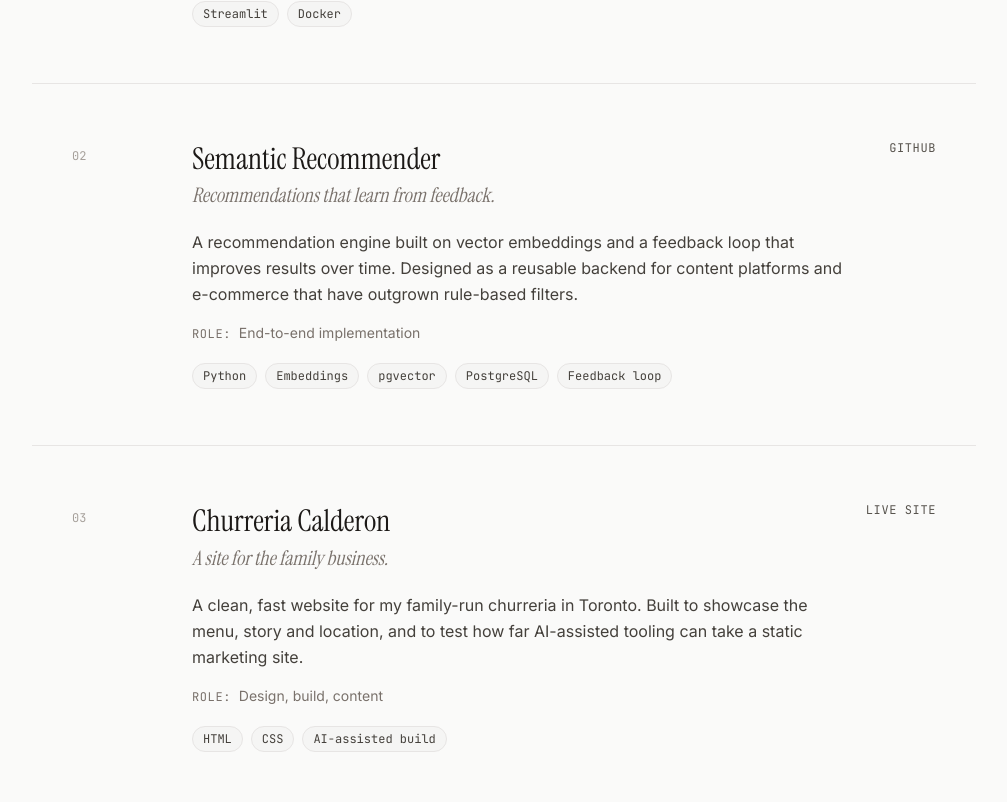
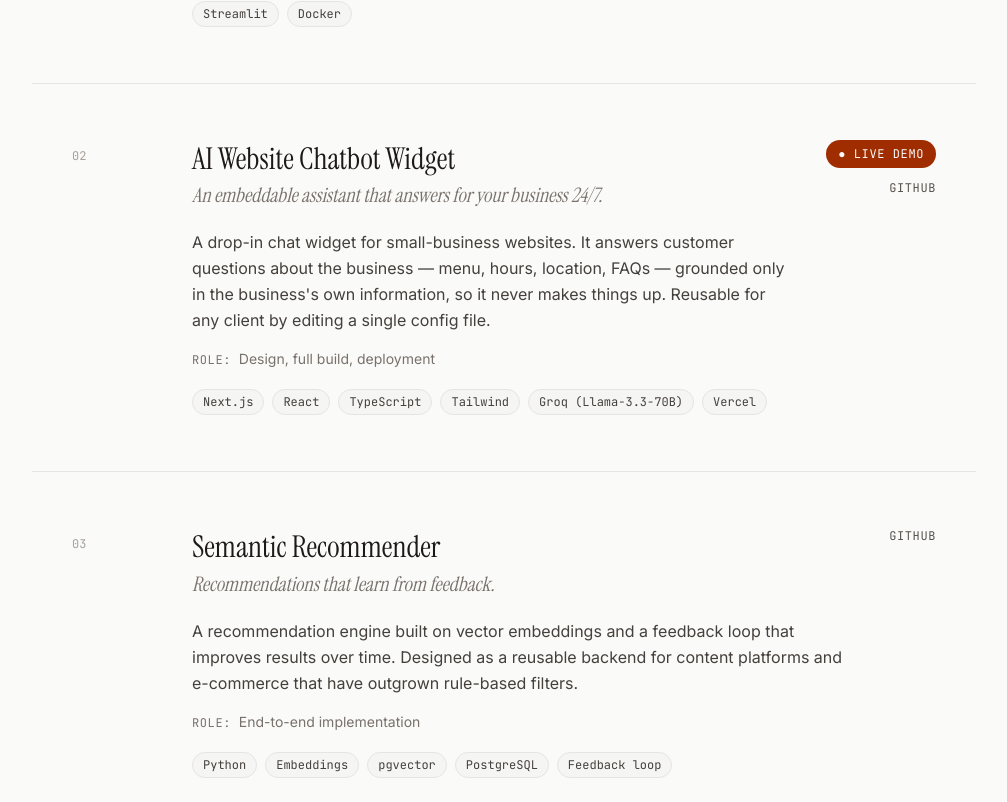
Before and after one commit to pcbeingused333/portfolio, a Next.js app: page / in a window 1280 px wide. Shown: the part 2098-2900 px from the top of the page, without its empty margins (136-1143 px from the left). Built offline with nearby package versions, Linux system fonts and the light colour scheme.

Commit message:
add AI chatbot widget project

```diff
--- a/app/page.tsx
+++ b/app/page.tsx
@@ -10,6 +10,16 @@ const projects = [
     github: "https://github.com/pcbeingused333/rag-chatbot-portfolio",
     demo: "https://rag-chatbot-demo-0.streamlit.app",
     role: "Architecture, retrieval pipeline, agent design",
+  },
+  {
+    name: "AI Website Chatbot Widget",
+    tagline: "An embeddable assistant that answers for your business 24/7.",
+    description:
+      "A drop-in chat widget for small-business websites. It answers customer questions about the business \u2014 menu, hours, location, FAQs \u2014 grounded only in the business's own information, so it never makes things up. Reusable for any client by editing a single config file.",
+    stack: ["Next.js", "React", "TypeScript", "Tailwind", "Groq (Llama-3.3-70B)", "Vercel"],
+    github: "https://github.com/pcbeingused333/ai-chat-widget",
+    demo: "https://ai-chat-widget-five-ashen.vercel.app",
+    role: "Design, full build, deployment",
   },
   {
     name: "Semantic Recommender",
```
